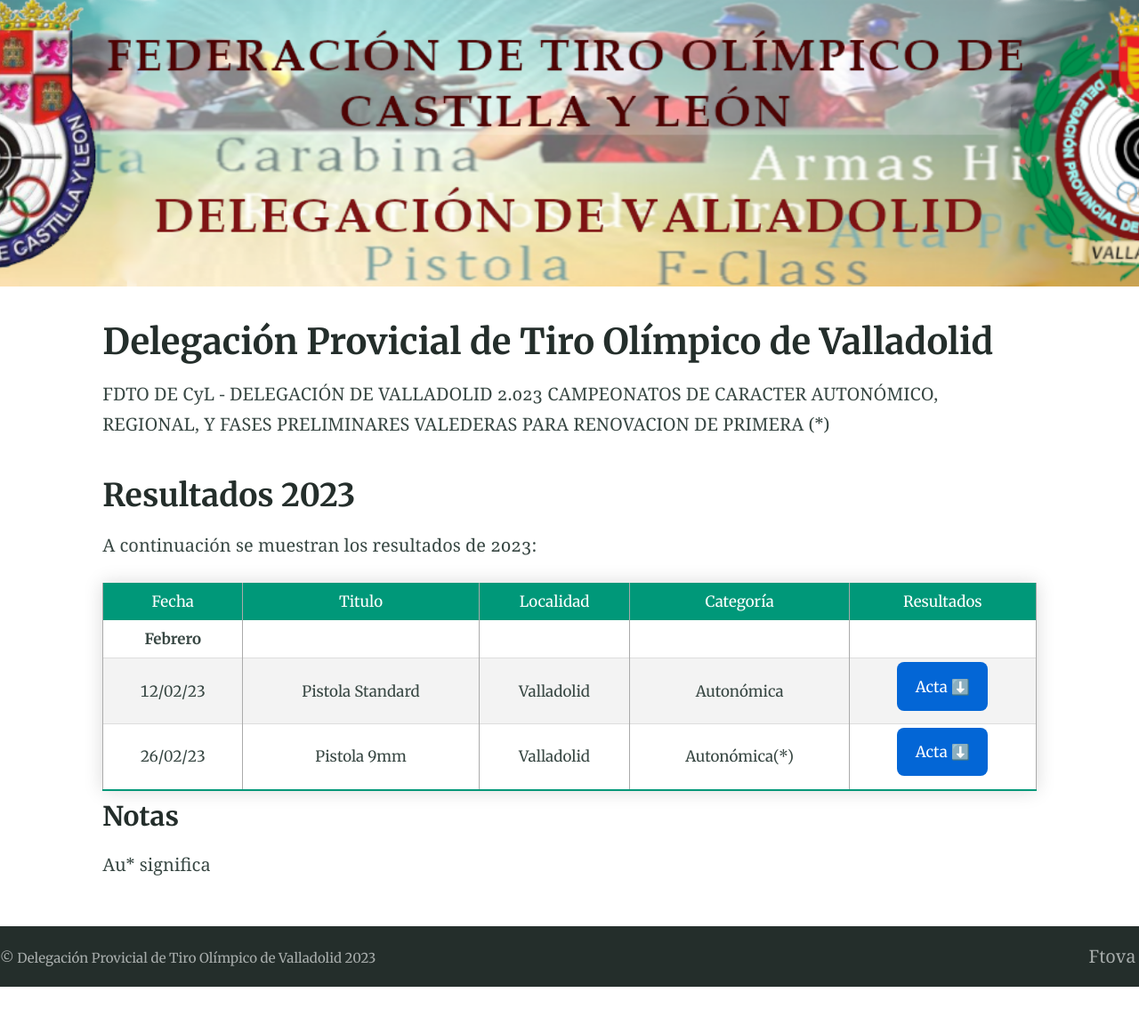
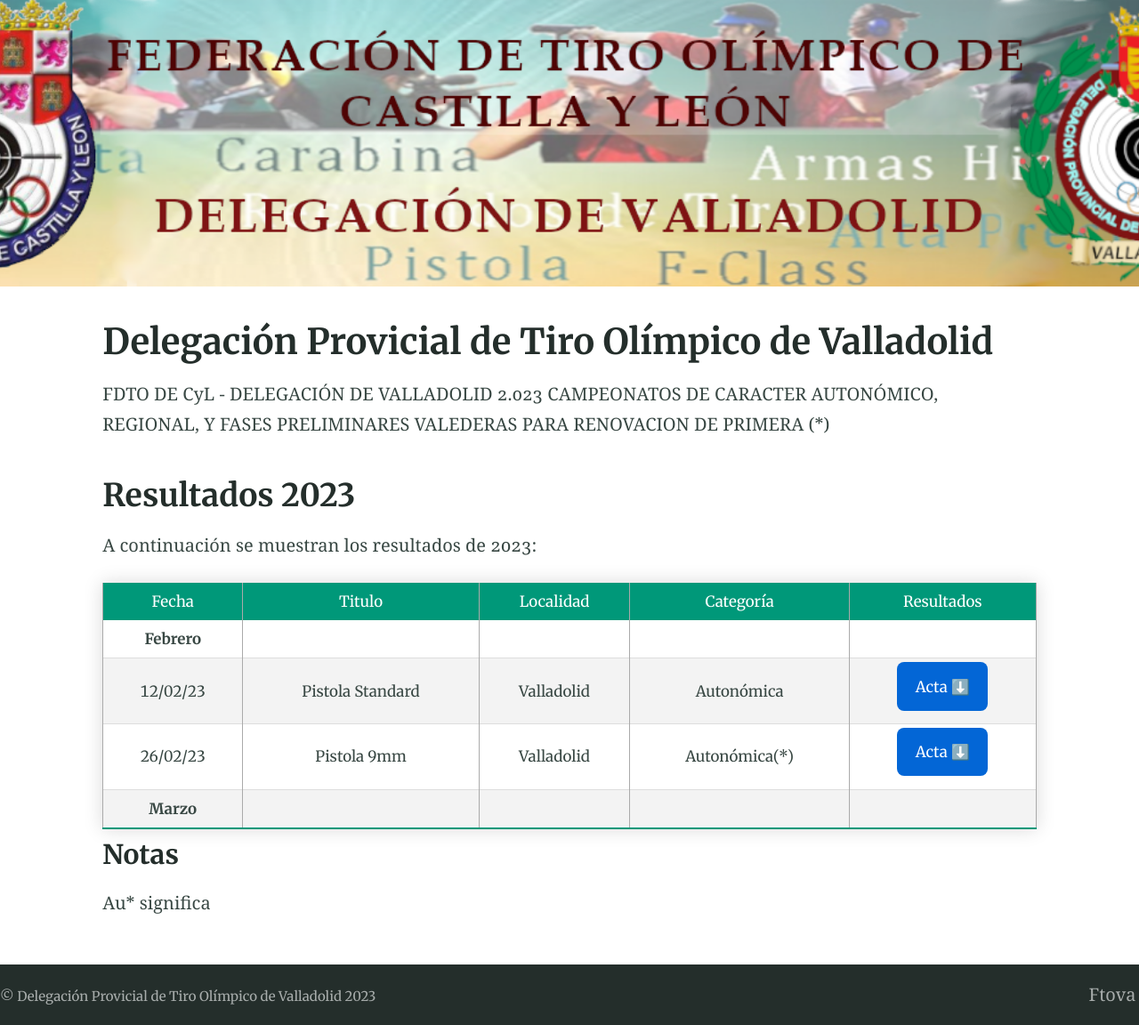
Before and after one commit to ftova/resultados, a Jekyll site: the page built from index.md, in a window 1280 px wide. Shown: the whole page at 89% size. Built offline with Jekyll 4.4.1, drawn with Linux system fonts in a browser that asks for light colours; before the commit the page ends 1109 px from its top, so only the background shows below that.

Commit message:
Update index.md

```diff
--- a/index.md
+++ b/index.md
@@ -17,7 +17,7 @@ A continuación se muestran los resultados de 2023:
 | **Febrero** |      |   |   |   |
 | 12/02/23 | Pistola Standard | Valladolid | Autonómica | {% include button.html text="Acta ⬇️" link="./resultados/2023/sample.pdf" color="#0366d6" %} |
 | 26/02/23 | Pistola 9mm | Valladolid | Autonómica(*) | {% include button.html text="Acta ⬇️" link="./resultados/2023/sample.pdf" color="#0366d6" %} |
-
+| **Marzo** |      |   |   |   |
 
 ### Notas
 
```
